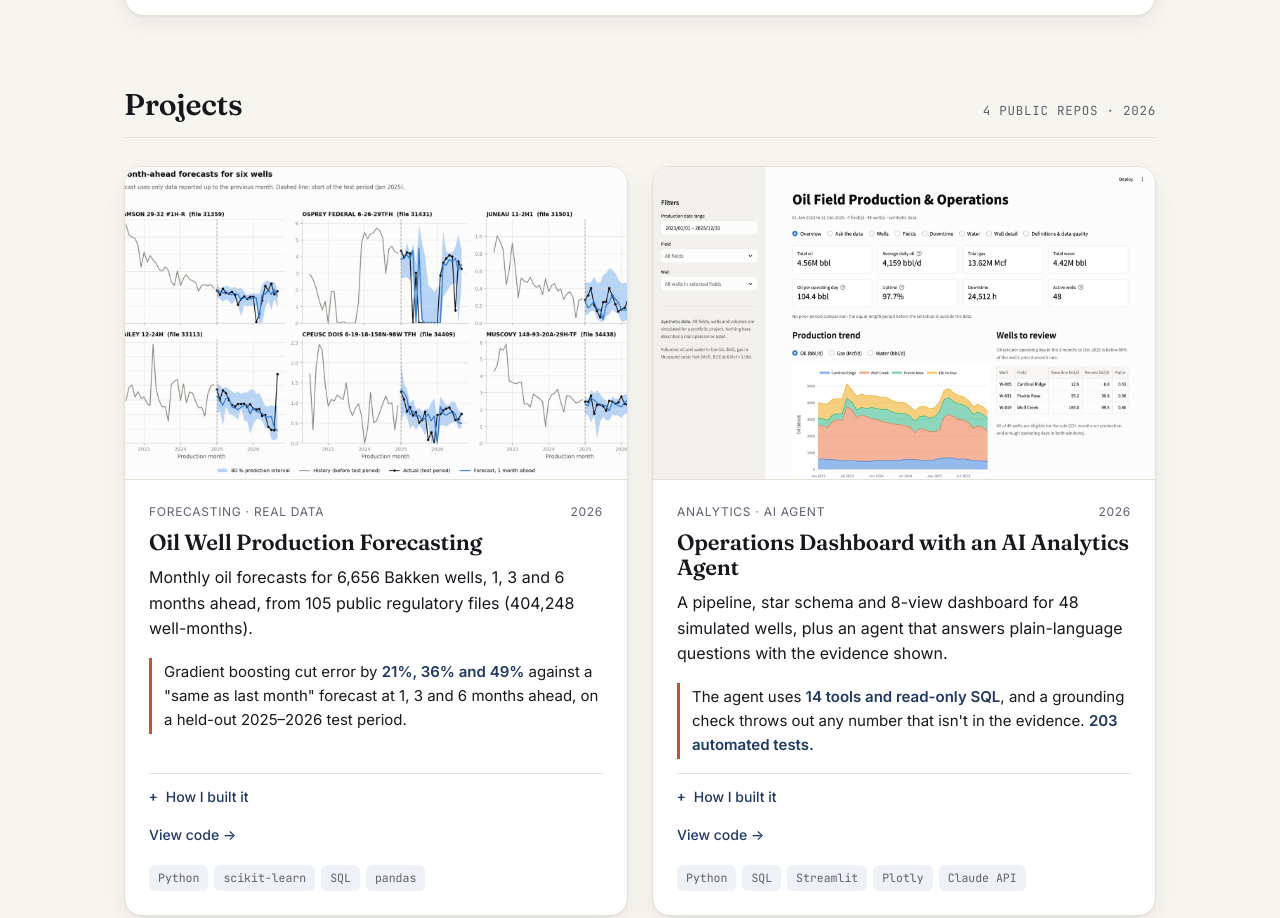
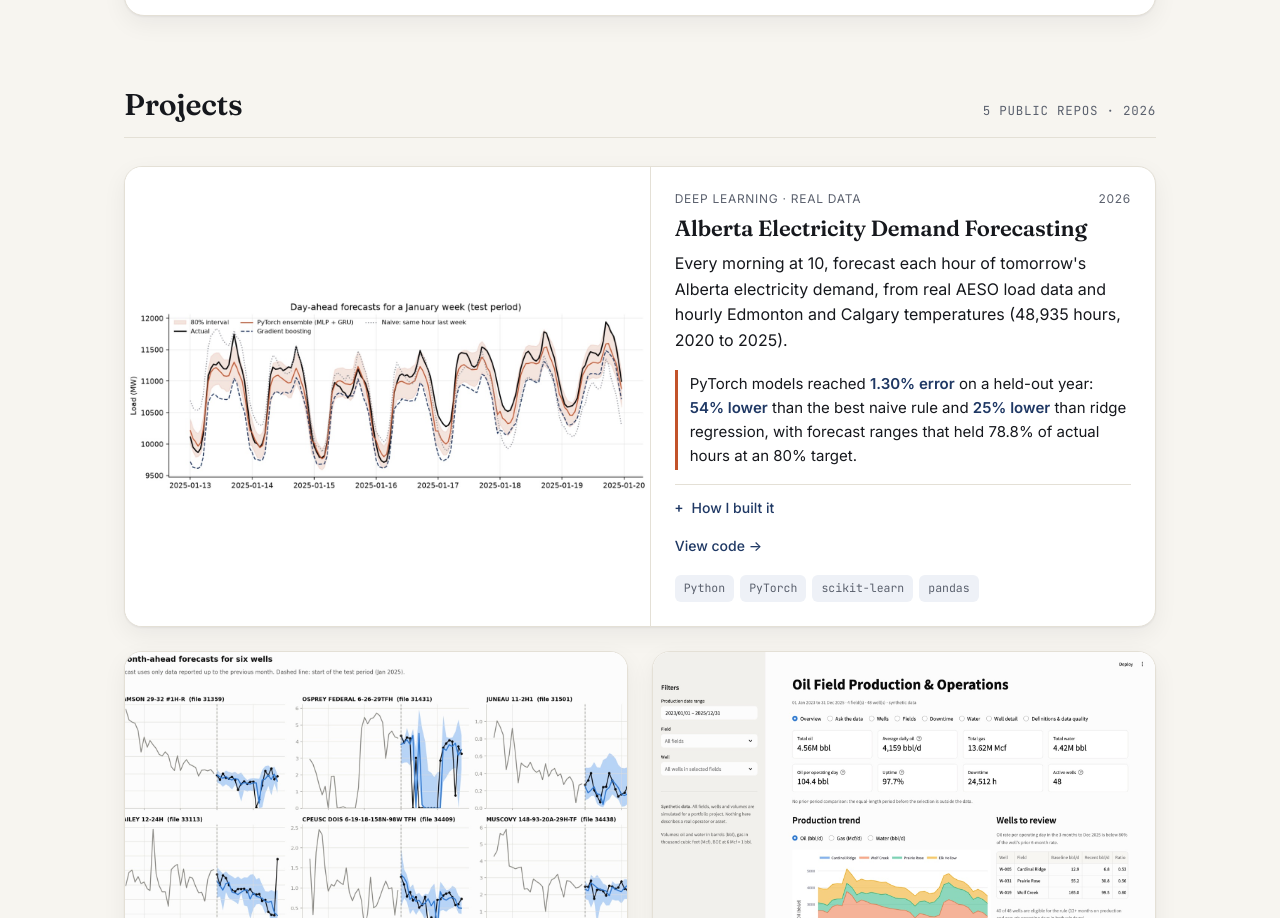
Before and after one commit to YoussefMoein/youssefmoein.github.io, a plain HTML site: page index.html in a window 1280 px wide. Shown: the part 1614-2532 px from the top of the page. Drawn offline with Linux system fonts and the light colour scheme.

Commit message:
Add Alberta electricity demand forecasting (PyTorch) project
Co-Authored-By: Claude Opus 5.5 <noreply@anthropic.com>

```diff
--- a/index.html
+++ b/index.html
@@ -99,6 +99,10 @@ section{padding:72px 0 0}
 .card:hover{transform:translateY(-3px)}
 .card .shot{aspect-ratio:16/10;overflow:hidden;border-bottom:1px solid var(--line);background:#fff}
 .card .shot img{width:100%;height:100%;object-fit:cover;object-position:top center}
+.card.wide{grid-column:1/-1;flex-direction:row}
+.card.wide .shot{flex:1.15;aspect-ratio:auto;border-bottom:0;border-right:1px solid var(--line);display:flex;align-items:center}
+.card.wide .shot img{height:auto;object-fit:contain}
+.card.wide .body{flex:1}
 .card .body{padding:22px 24px 24px;display:flex;flex-direction:column;flex:1}
 .card .meta{display:flex;justify-content:space-between;font-size:12px;color:var(--muted);letter-spacing:.06em;text-transform:uppercase;margin-bottom:8px}
 .card h3{font-size:22px;margin-bottom:10px}
@@ -144,6 +148,8 @@ details dd{margin:2px 0 0;color:var(--muted)}
 footer{padding:36px 0 48px;color:var(--muted);font-size:13.5px;display:flex;justify-content:space-between;gap:16px;flex-wrap:wrap}
 
 @media (max-width:860px){
+  .card.wide{flex-direction:column}
+  .card.wide .shot{border-right:0;border-bottom:1px solid var(--line)}
   .hero,.feature,.about{grid-template-columns:1fr}
   .hero{padding:44px 0 40px;gap:32px}
   .portrait{justify-self:start;max-width:220px;order:-1}
@@ -232,8 +238,28 @@ footer{padding:36px 0 48px;color:var(--muted);font-size:13.5px;display:flex;just
   </section>
 
   <section id="projects">
-    <div class="sec-head"><h2>Projects</h2><span class="mono">4 PUBLIC REPOS · 2026</span></div>
+    <div class="sec-head"><h2>Projects</h2><span class="mono">5 PUBLIC REPOS · 2026</span></div>
     <div class="grid">
+
+      <article class="card wide">
+        <div class="shot"><img src="img/load.jpg" alt="Day-ahead forecasts of Alberta electricity demand for a January week, with an 80% forecast range" loading="lazy"></div>
+        <div class="body">
+          <div class="meta"><span>Deep learning · real data</span><span>2026</span></div>
+          <h3>Alberta Electricity Demand Forecasting</h3>
+          <p>Every morning at 10, forecast each hour of tomorrow's Alberta electricity demand, from real AESO load data and hourly Edmonton and Calgary temperatures (48,935 hours, 2020 to 2025).</p>
+          <div class="result">PyTorch models reached <b>1.30% error</b> on a held-out year: <b>54% lower</b> than the best naive rule and <b>25% lower</b> than ridge regression, with forecast ranges that held 78.8% of actual hours at an 80% target.</div>
+          <details>
+            <summary>How I built it</summary>
+            <dl>
+              <dt>Data</dt><dd>AESO hourly load joined to Open-Meteo temperatures, validated for duplicates, gaps and bad values. Alberta holidays, degree-hours and calendar features in local time.</dd>
+              <dt>Method</dt><dd>A PyTorch MLP and a GRU encoder-decoder, trained with pinball loss to output 10th, 50th and 90th percentiles, 3 seeds each and averaged. Compared with naive rules, ridge and gradient boosting on a chronological split; intervals calibrated with split conformal. A unit test scrambles all future load and proves no input changes.</dd>
+              <dt>Honest limitation</dt><dd>It uses observed temperature in place of a weather forecast. Adding realistic forecast error raised error by 3% to 11%, and the worst misses were extreme cold days like Family Day 2025 at −25 °C.</dd>
+            </dl>
+          </details>
+          <div class="links"><a href="https://github.com/YoussefMoein/alberta-load-forecasting">View code →</a></div>
+          <div class="chips"><span class="chip">Python</span><span class="chip">PyTorch</span><span class="chip">scikit-learn</span><span class="chip">pandas</span></div>
+        </div>
+      </article>
 
       <article class="card">
         <div class="shot"><img src="img/forecast.jpg" alt="One-month-ahead oil forecasts against actuals for six wells" loading="lazy"></div>
@@ -348,7 +374,7 @@ footer{padding:36px 0 48px;color:var(--muted);font-size:13.5px;display:flex;just
     </div>
     <div class="skills">
       <div><h4>Languages</h4><p>Python · SQL · TypeScript · R</p></div>
-      <div><h4>ML &amp; Stats</h4><p>scikit-learn · gradient boosting · time series · anomaly detection · leakage-safe validation</p></div>
+      <div><h4>ML &amp; Stats</h4><p>PyTorch · scikit-learn · gradient boosting · time series · anomaly detection · leakage-safe validation</p></div>
       <div><h4>Applied AI</h4><p>LLM agents &amp; tool use · guardrails &amp; grounding · Ollama · Whisper</p></div>
       <div><h4>Data &amp; Web</h4><p>PostgreSQL · Supabase · React · Streamlit · Plotly · Docker · Git</p></div>
     </div>
```
Also changed, not shown: img/load.jpg (added), 1 other file.
